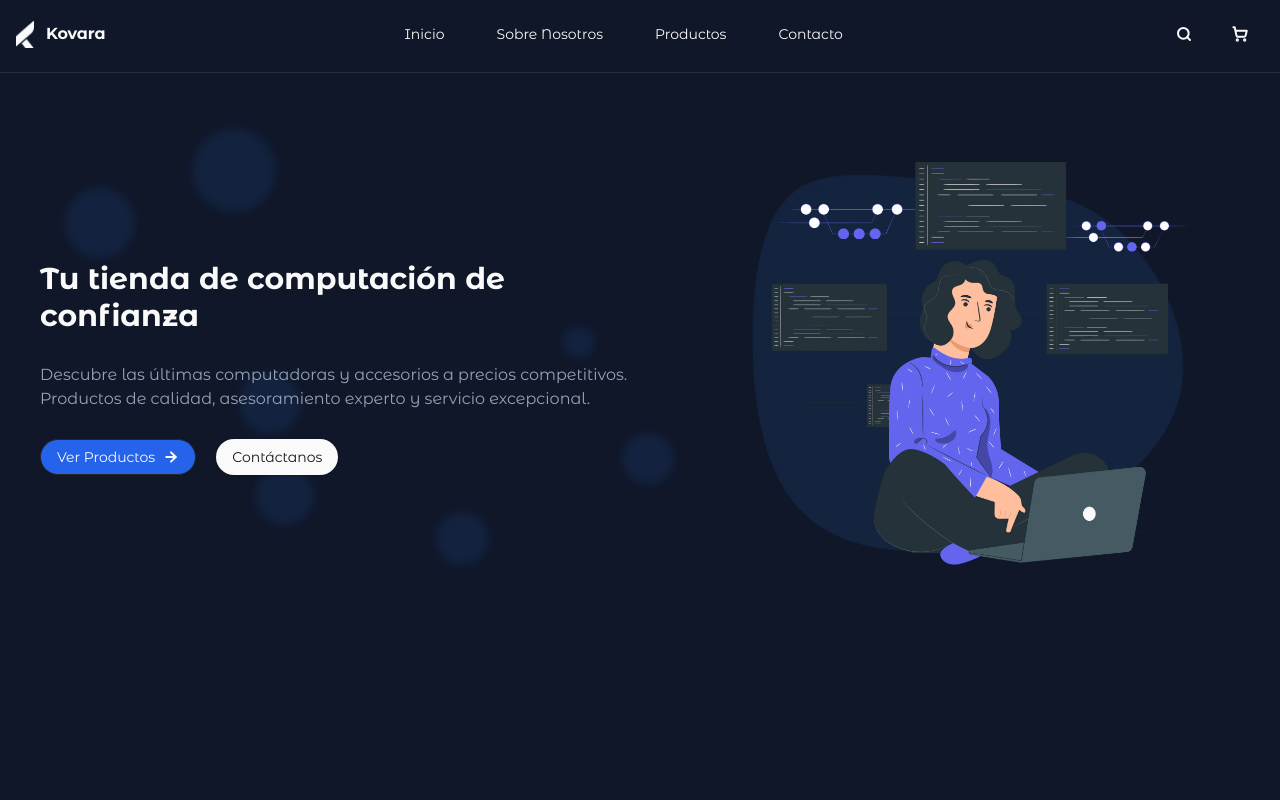
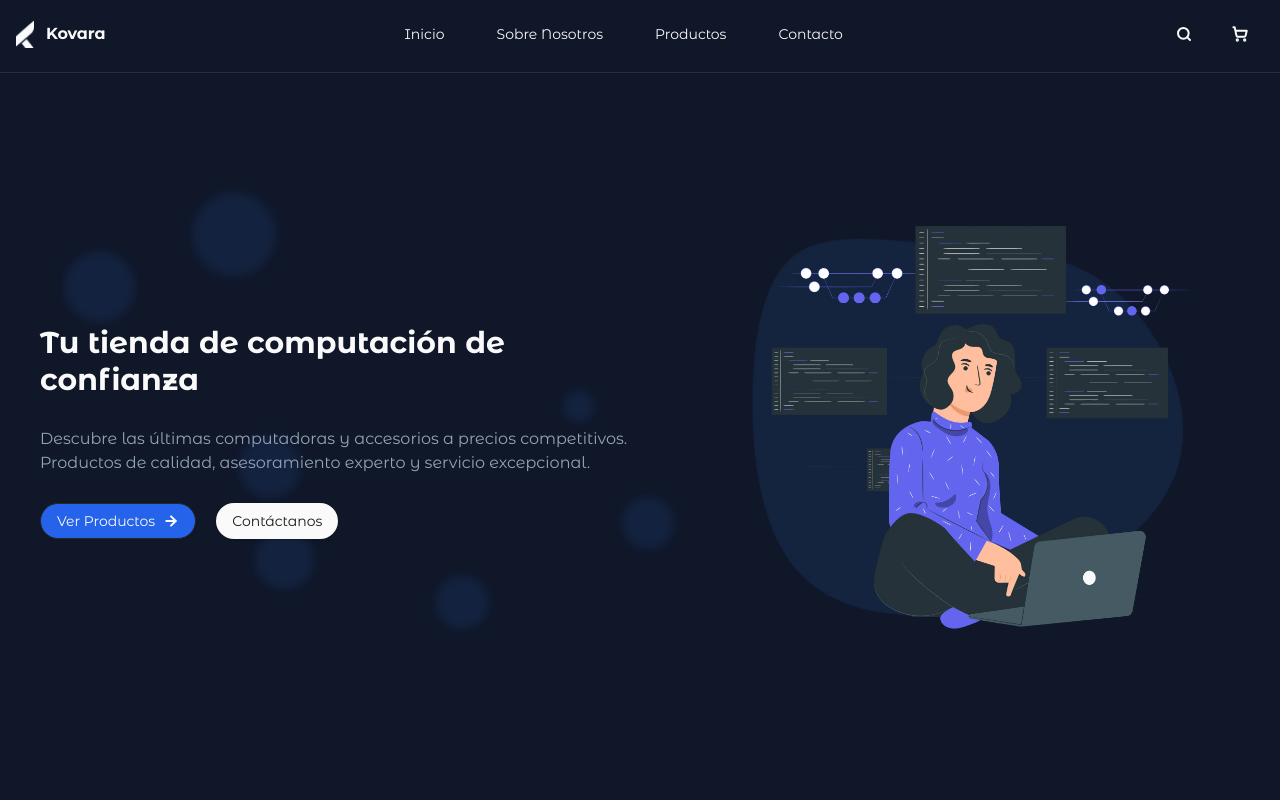
Before and after one commit to aaronportobanco/kovara-website, a Next.js app: page / in a window 1280 px wide. Shown: the top 800 px of the page. Built offline with nearby package versions, Linux system fonts and the light colour scheme.

Commit message:
Wrap children in a main tag for improved semantic structure in RootLayout

```diff
--- a/src/app/layout.js
+++ b/src/app/layout.js
@@ -16,7 +16,9 @@ export default function RootLayout({ children }) {
     <html lang="en" className="dark">
       <body className={montserrat.className}>
         <NavBar />
-        {children}
+        <main className="pt-16">
+          {children}
+        </main>
         <Footer />
       </body>
     </html>
```
